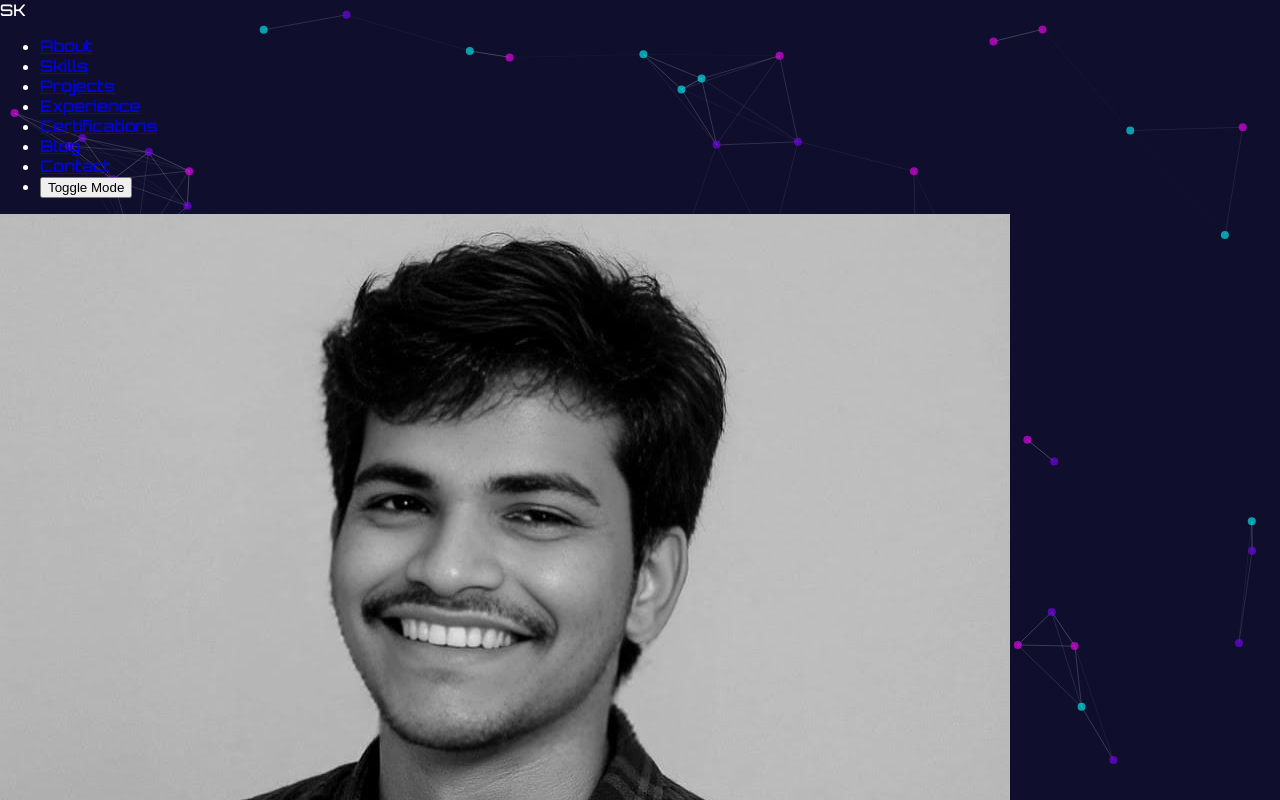
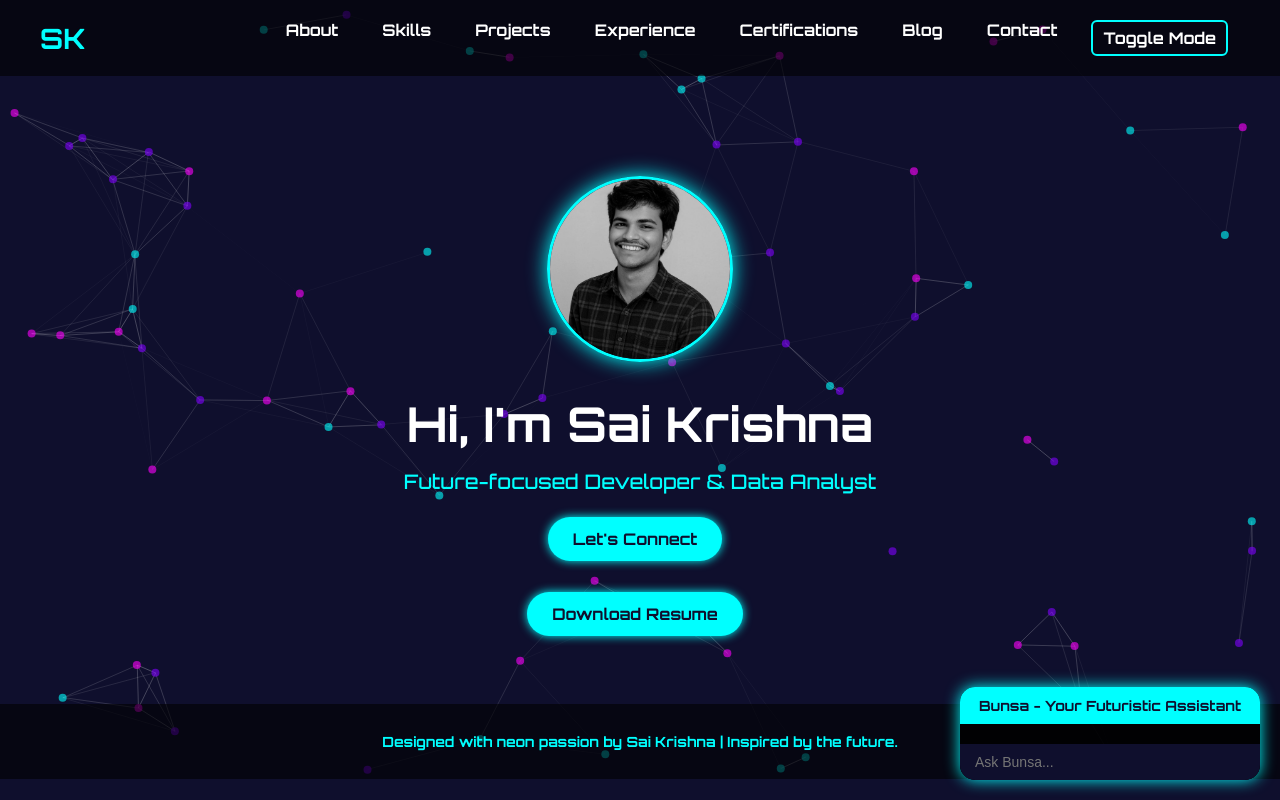
Before and after one commit to Mirthinti/my_portfolio, a plain HTML site: page index.html in a window 1280 px wide. Shown: the top 800 px of the page. Drawn offline with nearby package versions, Linux system fonts and the light colour scheme.

Commit message:
Your update message

```diff
--- a/index.html
+++ b/index.html
@@ -5,8 +5,8 @@
     <meta charset="UTF-8" />
     <meta name="viewport" content="width=device-width, initial-scale=1.0" />
     <title>Sai Krishna | Futuristic Portfolio</title>
-    <link href="https://fonts.googleapis.com/css2?family=Orbitron:wght@500;700&display=swap" rel="stylesheet">
-    <link rel="stylesheet" href="style.css">
+    <link href="https://fonts.googleapis.com/css2?family=Orbitron:wght@500;700&display=swap" rel="stylesheet" />
+    <link rel="stylesheet" href="style.css" />
     <script src="https://cdn.jsdelivr.net/npm/particles.js@2.0.0/particles.min.js"></script>
 </head>
 
@@ -34,10 +34,10 @@
         <h1>Hi, I'm Sai Krishna</h1>
         <p>Future-focused Developer & Data Analyst</p>
         <div class="glow-button"><a href="#contact">Let's Connect</a></div>
-        <div class="glow-button"><a href="resumé.pdf" download>Download Resume</a></div>
+        <div class="glow-button"><a href="resume.pdf" download>Download Resume</a></div>
     </section>
 
-    <!-- Add the remaining sections like about, skills, blog, etc. -->
+    <!-- Add other sections like about, skills, projects, etc. here -->
 
     <div id="bunsa-chatbot">
         <div id="chat-header">Bunsa - Your Futuristic Assistant</div>
@@ -49,6 +49,7 @@
         <p>Designed with neon passion by Sai Krishna | Inspired by the future.</p>
     </footer>
 
+    <!-- Scripts at the end for better loading -->
     <script src="toggle-mode.js"></script>
     <script src="bunsa.js"></script>
     <script>
--- a/style.css
+++ b/style.css
@@ -1,4 +1,3 @@
-/* style.css */
 :root {
     --bg-color: #0f0f2d;
     --text-color: #ffffff;
@@ -25,4 +24,216 @@ body {
     left: 0;
 }
 
-/*
+/* Header and Navigation */
+header {
+    display: flex;
+    justify-content: space-between;
+    align-items: center;
+    padding: 20px 40px;
+    background: rgba(0, 0, 0, 0.6);
+    position: sticky;
+    top: 0;
+    z-index: 10;
+}
+
+.logo {
+    font-size: 28px;
+    font-weight: 700;
+    color: var(--accent-color);
+}
+
+nav ul {
+    list-style: none;
+    display: flex;
+    padding: 0;
+    margin: 0;
+}
+
+nav ul li {
+    margin: 0 12px;
+}
+
+nav ul li a,
+nav ul li button {
+    color: var(--text-color);
+    font-weight: 700;
+    text-decoration: none;
+    background: none;
+    border: none;
+    cursor: pointer;
+    font-family: 'Orbitron', sans-serif;
+    font-size: 16px;
+    padding: 6px 10px;
+    transition: color 0.3s ease;
+}
+
+nav ul li button {
+    border-radius: 6px;
+    border: 2px solid var(--accent-color);
+}
+
+nav ul li button:hover,
+nav ul li a:hover {
+    color: var(--accent-color);
+}
+
+/* Hero Section */
+.hero {
+    display: flex;
+    flex-direction: column;
+    align-items: center;
+    text-align: center;
+    padding: 100px 20px 60px;
+    gap: 15px;
+}
+
+.hero img {
+    width: 180px;
+    height: 180px;
+    border-radius: 50%;
+    object-fit: cover;
+    margin-bottom: 1rem;
+    box-shadow: 0 0 20px var(--accent-color);
+    border: 3px solid var(--accent-color);
+}
+
+.hero h1 {
+    font-size: 3rem;
+    margin: 0;
+}
+
+.hero p {
+    font-size: 1.25rem;
+    margin: 0;
+    color: var(--accent-color);
+}
+
+/* Glow Buttons */
+.glow-button a {
+    display: inline-block;
+    padding: 12px 25px;
+    margin: 8px 10px 8px 0;
+    background: var(--accent-color);
+    color: var(--bg-color);
+    text-decoration: none;
+    font-weight: 700;
+    border-radius: 30px;
+    box-shadow: 0 0 10px var(--accent-color);
+    transition: 0.3s;
+}
+
+.glow-button a:hover {
+    background: transparent;
+    color: var(--accent-color);
+    box-shadow: 0 0 20px var(--accent-color);
+}
+
+/* Chatbot Styling */
+#bunsa-chatbot {
+    position: fixed;
+    bottom: 20px;
+    right: 20px;
+    width: 300px;
+    max-height: 400px;
+    background: var(--chat-bg);
+    border-radius: 15px;
+    box-shadow: 0 0 15px var(--accent-color);
+    display: flex;
+    flex-direction: column;
+    overflow: hidden;
+    font-size: 14px;
+    z-index: 15;
+}
+
+#chat-header {
+    background: var(--accent-color);
+    color: var(--bg-color);
+    padding: 10px 15px;
+    font-weight: 700;
+    text-align: center;
+}
+
+#chat-body {
+    flex-grow: 1;
+    padding: 10px 15px;
+    overflow-y: auto;
+    color: var(--text-color);
+}
+
+#chat-input {
+    border: none;
+    padding: 10px 15px;
+    font-size: 14px;
+    outline: none;
+    width: 100%;
+    box-sizing: border-box;
+    background: var(--bg-color);
+    color: var(--text-color);
+}
+
+.user-msg {
+    background: var(--user-msg);
+    color: var(--bg-color);
+    padding: 8px 12px;
+    border-radius: 15px 15px 0 15px;
+    margin-bottom: 8px;
+    max-width: 80%;
+    align-self: flex-end;
+}
+
+.bunsa-msg {
+    background: var(--bot-msg);
+    color: var(--bg-color);
+    padding: 8px 12px;
+    border-radius: 15px 15px 15px 0;
+    margin-bottom: 8px;
+    max-width: 80%;
+    align-self: flex-start;
+}
+
+/* Footer */
+footer {
+    text-align: center;
+    padding: 15px 0;
+    font-size: 14px;
+    background: rgba(0, 0, 0, 0.6);
+    color: var(--accent-color);
+    font-weight: 700;
+    position: relative;
+    bottom: 0;
+    width: 100%;
+}
+
+/* Light Mode (toggle-mode.js will add this class) */
+.light-mode {
+    --bg-color: #f0f0f0;
+    --text-color: #111111;
+    --accent-color: #0077ff;
+    --chat-bg: rgba(255, 255, 255, 0.9);
+    --user-msg: #0077ff;
+    --bot-msg: #111111;
+}
+
+.light-mode body {
+    background-color: var(--bg-color);
+    color: var(--text-color);
+}
+
+.light-mode #bunsa-chatbot {
+    background: var(--chat-bg);
+}
+
+.light-mode #chat-header {
+    background: var(--accent-color);
+    color: var(--bg-color);
+}
+
+.light-mode .user-msg {
+    background: var(--user-msg);
+    color: var(--bg-color);
+}
+
+.light-mode .bunsa-msg {
+    background: var(--bot-msg);
+    color: var(--bg-color);
+}
```
Also changed, not shown: 2 other files.
